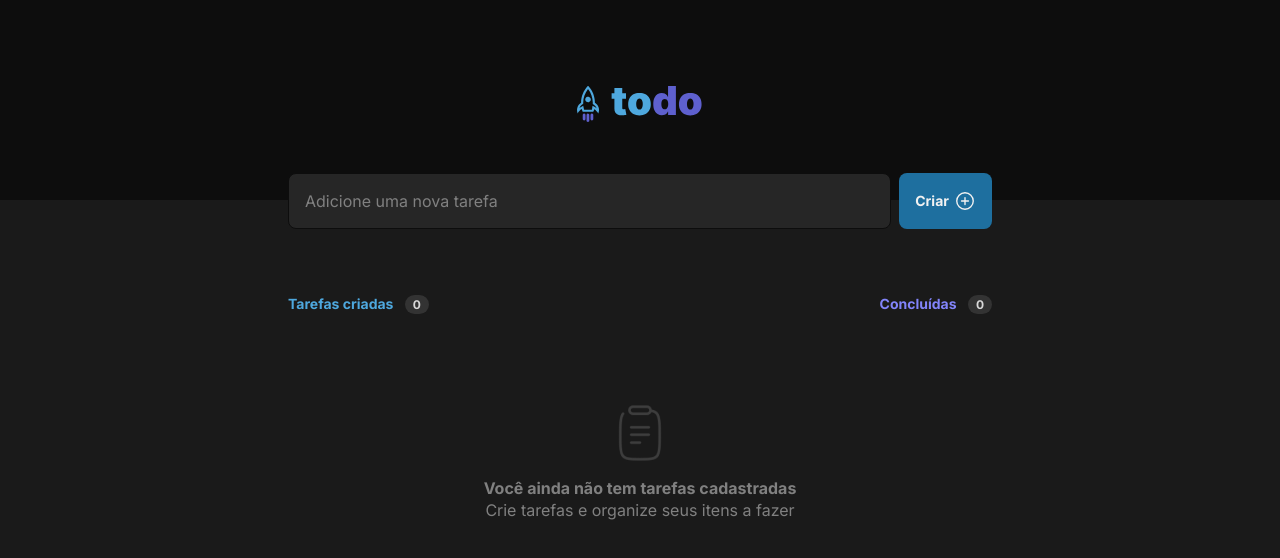
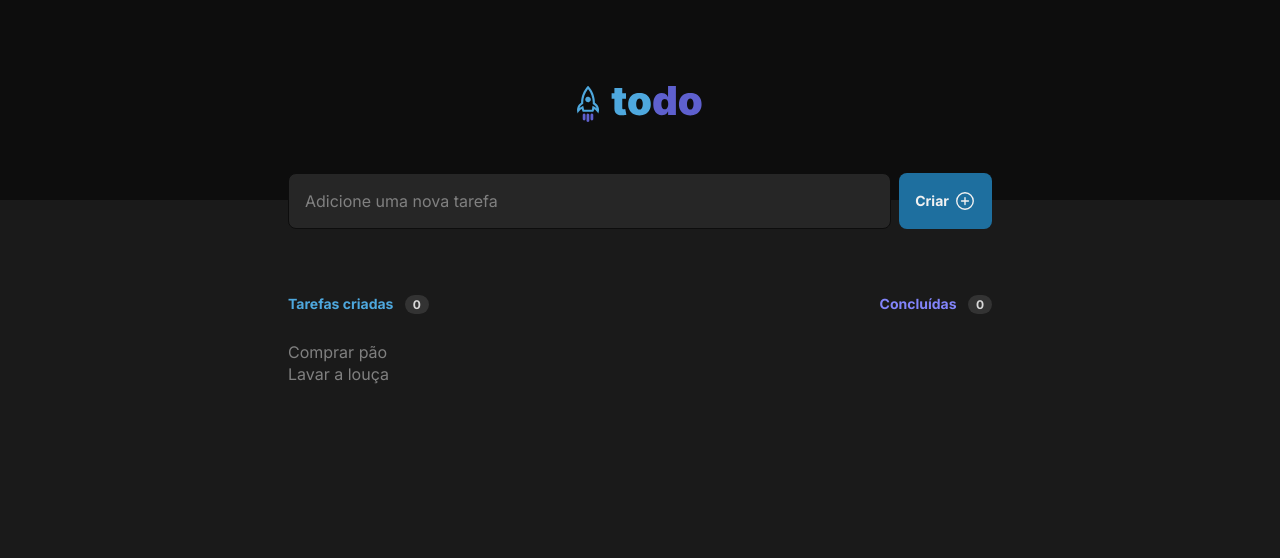
Before and after one commit to luisgustavoTbarbosa/todo-list, a React (Vite) app: page / in a window 1280 px wide. Shown: the top 558 px of the page. Built offline with nearby package versions, Linux system fonts and the light colour scheme.

Commit message:
init task logic to render and component

```diff
--- a/src/components/EmptyTask.module.css
+++ b/src/components/EmptyTask.module.css
@@ -3,6 +3,8 @@
   flex-direction: column;
   align-items: center;
   padding: 4rem 1.5rem;
+  border-radius: 8px;
+  border-top: 1px solid var(--gray-400);
   text-align: center;
 }
 
--- /dev/null
+++ b/src/components/Task.tsx
@@ -0,0 +1,13 @@
+export interface TaskType {
+  comment: string
+}
+
+interface TaskProps {
+  task: TaskType
+}
+
+export function Task({ task }: TaskProps) {
+  return (
+    <div>{task.comment}</div>
+  )
+}
--- a/src/components/Tasks.tsx
+++ b/src/components/Tasks.tsx
@@ -1,5 +1,15 @@
 import { EmptyTask } from './EmptyTask'
+import { Task, TaskType } from './Task'
 import styles from './Tasks.module.css'
+
+const tasksArray: TaskType[] = [
+  {
+    comment: 'Comprar pão'
+  },
+  {
+    comment: 'Lavar a louça'
+  }
+]
 
 export function Tasks() {
   return (
@@ -9,7 +19,13 @@ export function Tasks() {
         <p className={styles.completedTasksMarker}>Concluídas <span className={styles.count}>0</span></p>
       </header>
       <div>
-        <EmptyTask />
+        {
+          tasksArray.length > 0 ? tasksArray.map(task => {
+            return (
+              <Task task={task} />
+            )
+          }) : <EmptyTask />
+        }
       </div>
     </main>
   )
```
